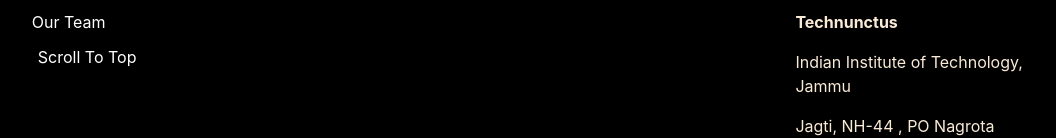
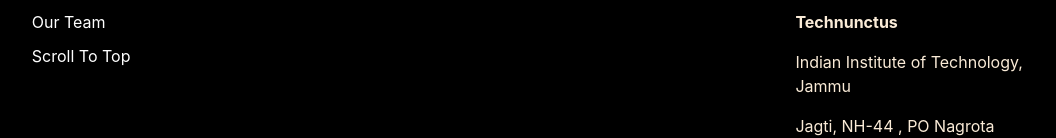
Before and after one commit to aaravjn/technunctus-2023, a React (Create React App) app: page / in a window 1280 px wide. Shown: the part 5915-6053 px from the top of the page, without its empty margins (73-1129 px from the left). Built offline with nearby package versions, Linux system fonts and the light colour scheme; a web font is replaced by a local one.

Commit message:
Footer issue resolved

```diff
--- a/src/components/Footer/footer.jsx
+++ b/src/components/Footer/footer.jsx
@@ -65,13 +65,14 @@ export default function Footer() {
                             <button onClick={() => {
                                 window.scrollTo({
                                     top:0,
-                                    behavior:"smooth"
+                                    behavior:"smooth",
+
                                 })
                             }}
                             style={{
                                 background:"transparent",
                                 border:"none",
-                                padding:"none"
+                                padding : 0
                             }}
                             >
                                 <motion.a className='quick f-link'
```
